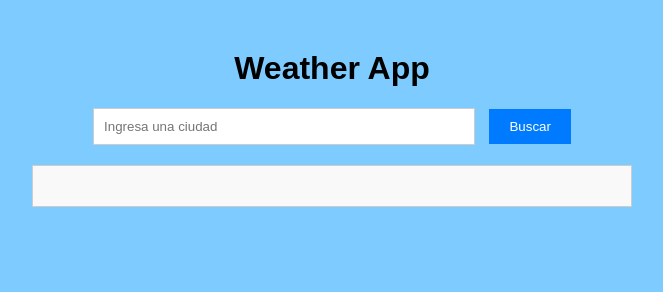
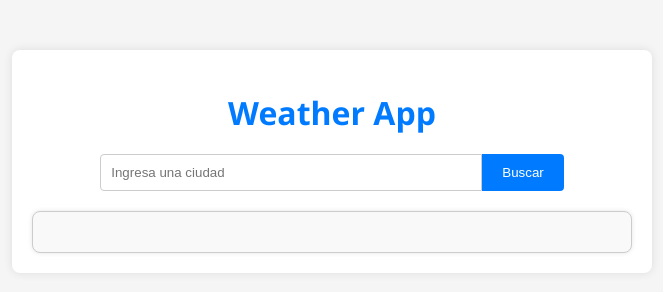
Before and after one commit to AngeloSalamanca21/weather-app, a plain HTML site: page index.html in a window 1280 px wide. Shown: the whole page, without its empty margins (308-971 px from the left). Drawn offline with Linux system fonts and the light colour scheme.

Commit message:
Changes in style

```diff
--- a/style.css
+++ b/style.css
@@ -1,25 +1,36 @@
 body {
-    font-family: Arial, sans-serif;
+    font-family: 'Segoe UI', Tahoma, Geneva, Verdana, sans-serif;
     margin: 0;
     padding: 0;
-    background-color: rgba(0, 153, 255, 0.507);
+    background-color: #f5f5f5;
 }
 
 .container {
     max-width: 600px;
     margin: 50px auto;
     text-align: center;
+    background-color: #fff;
+    border-radius: 8px;
+    box-shadow: 0px 0px 10px rgba(0, 0, 0, 0.1);
+    padding: 20px;
+}
+
+h1 {
+    color: #007bff;
+    margin-bottom: 20px;
 }
 
 .search-container {
     margin-bottom: 20px;
+    display: flex;
+    justify-content: center;
 }
 
 input[type="text"] {
     padding: 10px;
     width: 60%;
-    margin-right: 10px;
     border: 1px solid #ccc;
+    border-radius: 4px 0 0 4px;
 }
 
 button {
@@ -27,11 +38,27 @@ button {
     background-color: #007bff;
     color: #fff;
     border: none;
+    border-radius: 0 4px 4px 0;
     cursor: pointer;
+}
+
+button:hover {
+    background-color: #0056b3;
 }
 
 .weather-display {
     border: 1px solid #ccc;
     padding: 20px;
     background-color: #f9f9f9;
+    border-radius: 8px;
+    box-shadow: 0px 0px 5px rgba(0, 0, 0, 0.1);
 }
+
+.weather-display h2 {
+    color: #333;
+}
+
+.weather-display p {
+    margin: 10px 0;
+    color: #555;
+}
```
